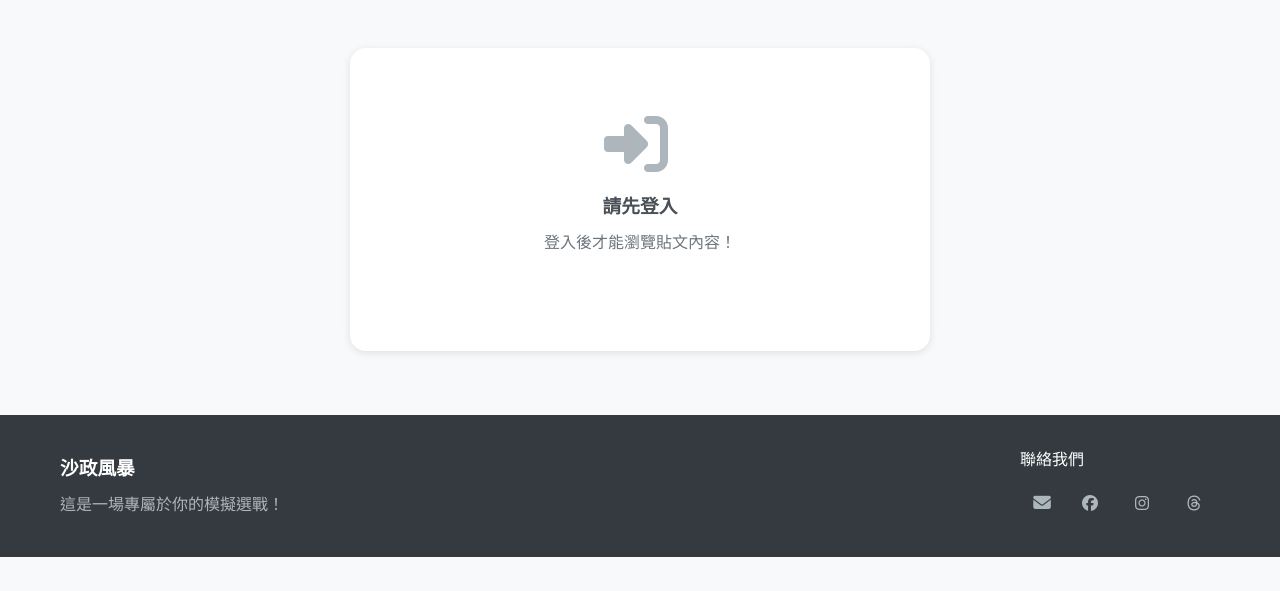
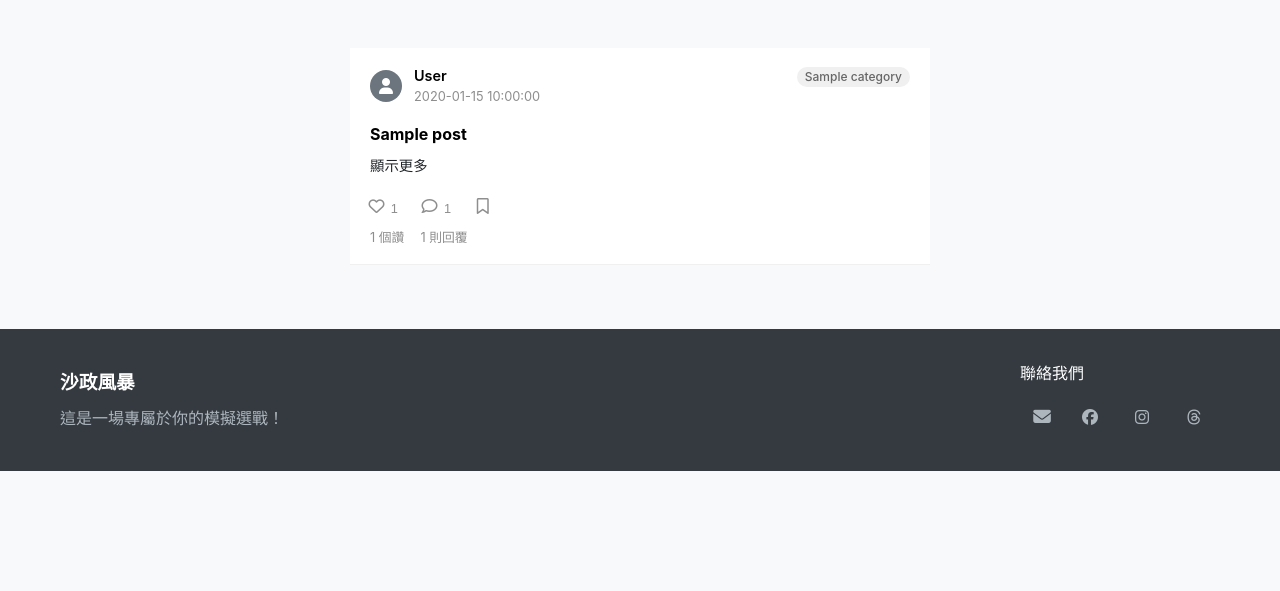
Before and after one commit to yueswater/ps-camp, a Python web app: template src/ps_camp/templates/posts.html in a window 1280 px wide. Shown: the part 108-699 px from the top of the page. Run offline with Jinja, Linux system fonts and the light colour scheme; the template is opened without the code that fills it: most values are stand-ins (such as "Sample title", 1, 10 or a date in 2020).

Commit message:
change permission of npc & posts

```diff
--- a/src/ps_camp/templates/posts.html
+++ b/src/ps_camp/templates/posts.html
@@ -30,15 +30,6 @@
 
 <!--Post main container -->
 <div class="posts-container">
-    {% if not session.get("user") %}
-        <div class="empty-wrapper">
-            <div class="empty-state">
-                <i class="fas fa-sign-in-alt"></i>
-                <h3>請先登入</h3>
-                <p>登入後才能瀏覽貼文內容！</p>
-            </div>
-        </div>
-    {% else %}
     {% if posts %}
         {% for post in posts %}
             <article class="post-card" data-post-id="{{ post.id|string }}">
@@ -98,18 +89,17 @@
             </div>
         </div>
     {% endif %}
-    {% endif %}
 </div>
 
 <!--Load more buttons -->
-{% if session.get("user") and posts %}
+<!-- {% if session.get("user") and posts %} -->
 <div class="load-more-container">
     <button class="btn btn-outline load-more-btn hidden">
         <i class="fas fa-chevron-down"></i>
         載入更多貼文
     </button>
 </div>
-{% endif %}
+<!-- {% endif %} -->
 
 <!--Floating new post button -->
 {% if session.get("user") and session.user.role in ["party", "group", "admin"] %}
--- a/src/ps_camp/utils/pdf_templates.py
+++ b/src/ps_camp/utils/pdf_templates.py
@@ -31,6 +31,7 @@ bank_report_template = """
       background-color: #f0f0f0;
     }
   </style>
+  <link href="https://fonts.googleapis.com/css2?family=Noto+Sans+TC&display=swap" rel="stylesheet">
 </head>
 <body>
   <h1>銀行交易明細</h1>
```
Also changed, not shown: src/ps_camp/templates/npcs.html (+17 -1 lines). Lines whose indentation alone changed are shown as unchanged.
